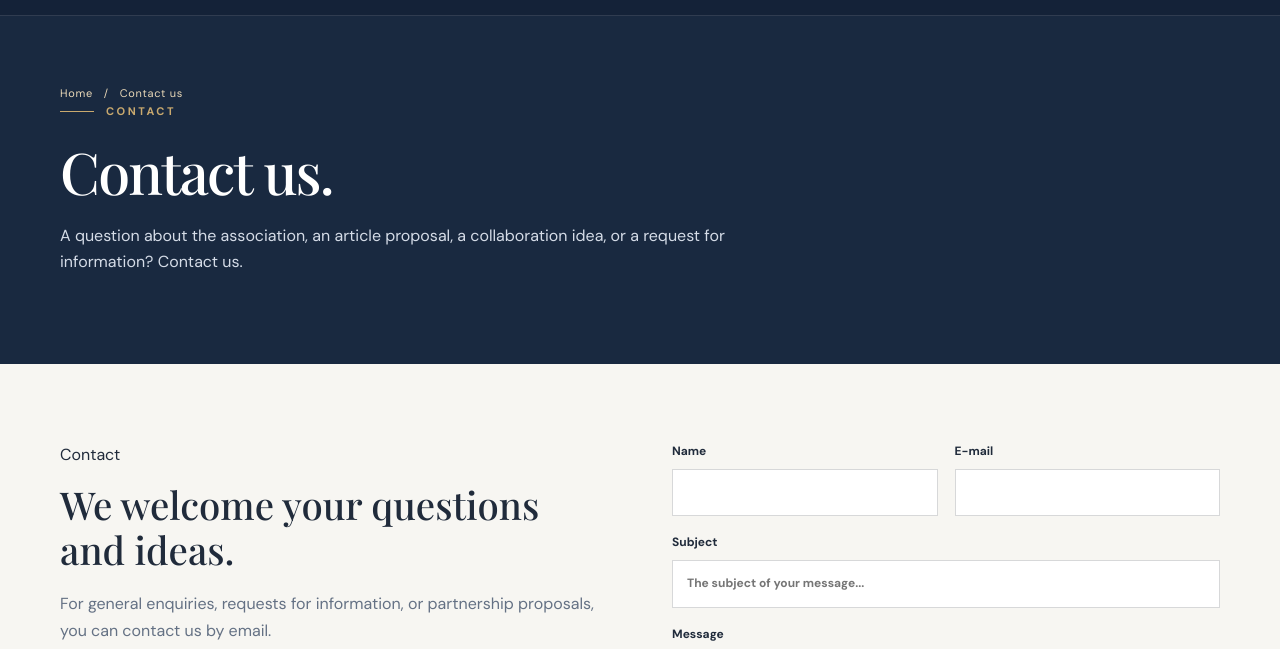
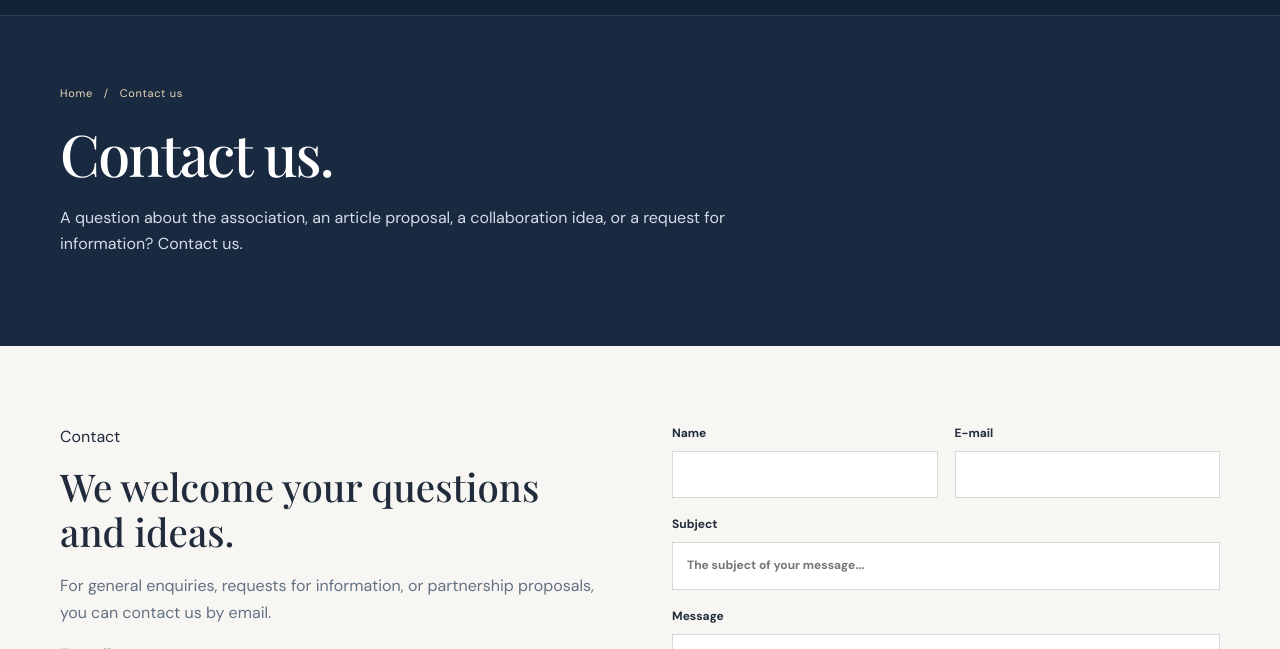
Before and after one commit to alvnwk/escld.github.io, a plain HTML site: page contact.html in a window 1280 px wide. Shown: the part 74-723 px from the top of the page. Drawn offline with nearby package versions, Linux system fonts and the light colour scheme.

Commit message:
Update contact.html

```diff
--- a/contact.html
+++ b/contact.html
@@ -58,7 +58,6 @@
       <section class="page-hero">
         <div class="page-hero-inner">
           <div class="breadcrumb"><a href="https://escld.eu/">Home</a> &nbsp; / &nbsp; Contact us</div>
-        <div class="eyebrow">Contact</div>
 
           <h1>Contact us.</h1>
 
```
